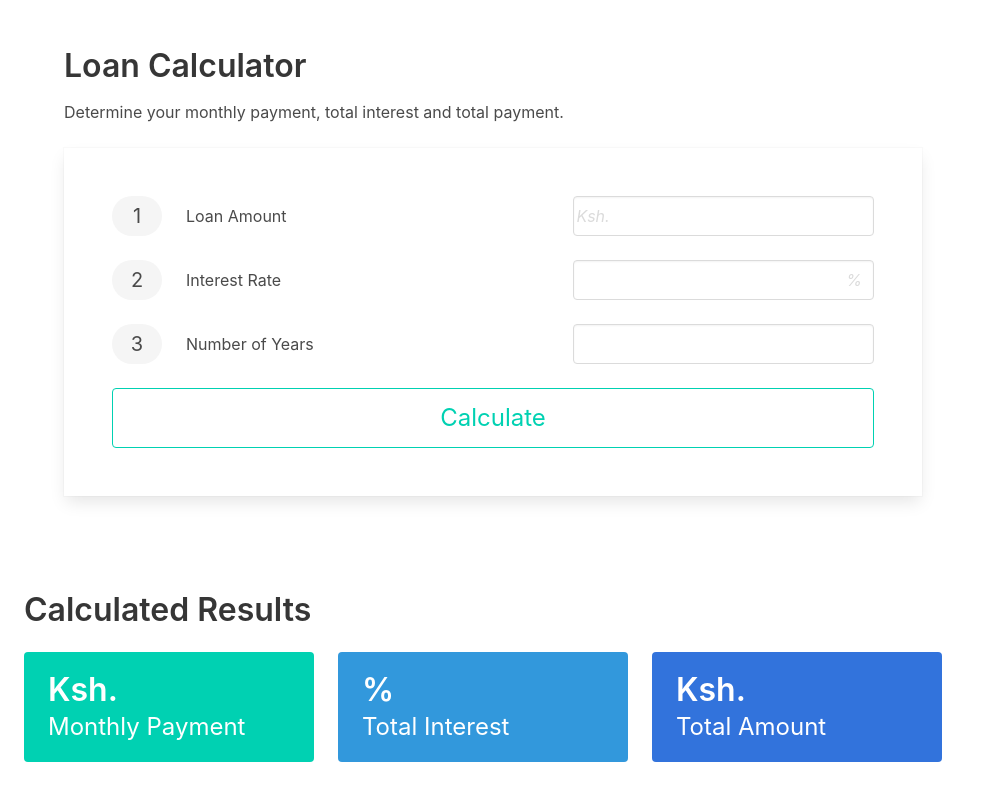
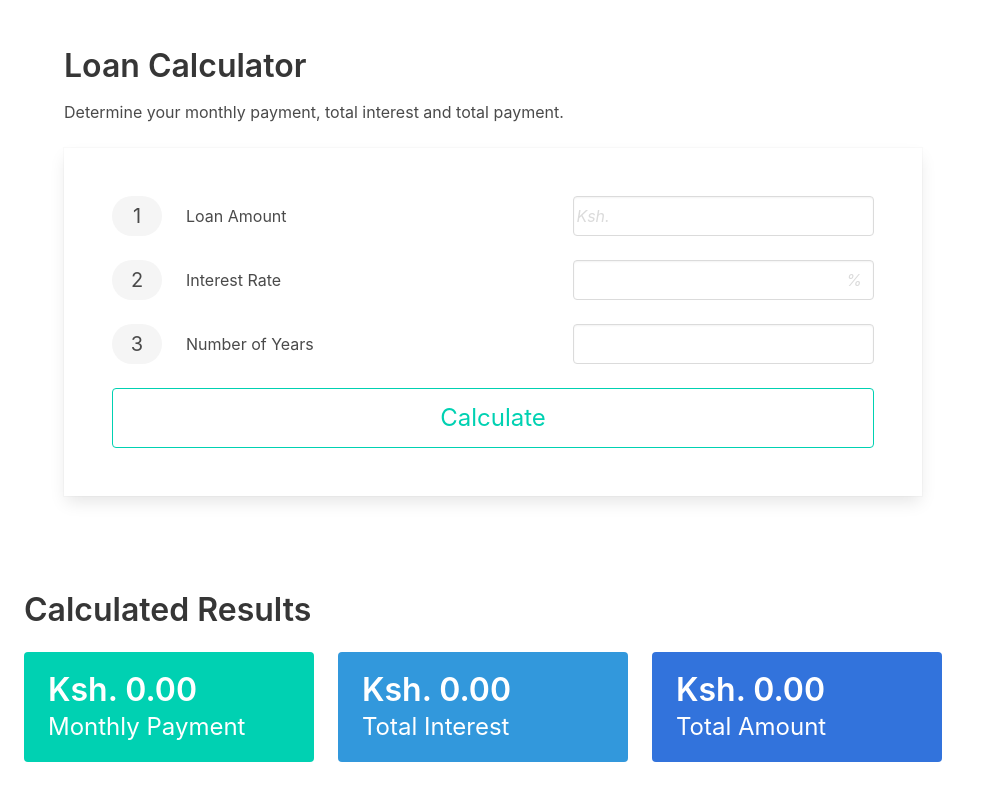
Before and after one commit to WaswaRodgers/Loan-Calculator-using-Vanilla-JS, a plain HTML site: page index.html in a window 1280 px wide. Shown: the whole page, without its empty margins (0-981 px from the left). Drawn offline with Linux system fonts and the light colour scheme.

```diff
--- a/includes/js/app.js
+++ b/includes/js/app.js
@@ -22,9 +22,6 @@ function computeResults(e) {
 
 	//Compute total payment
 	const totalPayment = (monthly * payment).toFixed(2);
-	console.log(monthly)
-	console.log(totalInterest)
-	console.log(totalPayment)
 
 	//show results
 	document.getElementById("monthlyPayment").innerHTML = "Ksh. "+monthly;
--- a/index.html
+++ b/index.html
@@ -105,21 +105,21 @@
 		<div class="columns is-multiline">
 			<div class="column is-12-tablet is-6-desktop is-3-widescreen">
 				<div class="notification is-primary has-text">
-					<p class="title is-3" id="monthlyPayment">Ksh.</p>
+					<p class="title is-3" id="monthlyPayment">Ksh. 0.00</p>
 					<p class="subtitle is-4">Monthly Payment</p>
 				</div>
 			</div>
 
 			<div class="column is-12-tablet is-6-desktop is-3-widescreen">
 				<div class="notification is-info has-text">
-					<p class="title is-3" id="totalInterest">%</p>
+					<p class="title is-3" id="totalInterest">Ksh. 0.00</p>
 					<p class="subtitle is-4">Total Interest</p>
 				</div>
 			</div>
 
 			<div class="column is-12-tablet is-6-desktop is-3-widescreen">
 				<div class="notification is-link has-text">
-					<p class="title is-3" id="totalPayment">Ksh.</p>
+					<p class="title is-3" id="totalPayment">Ksh. 0.00</p>
 					<p class="subtitle is-4">Total Amount</p>
 				</div>
 			</div>
```
